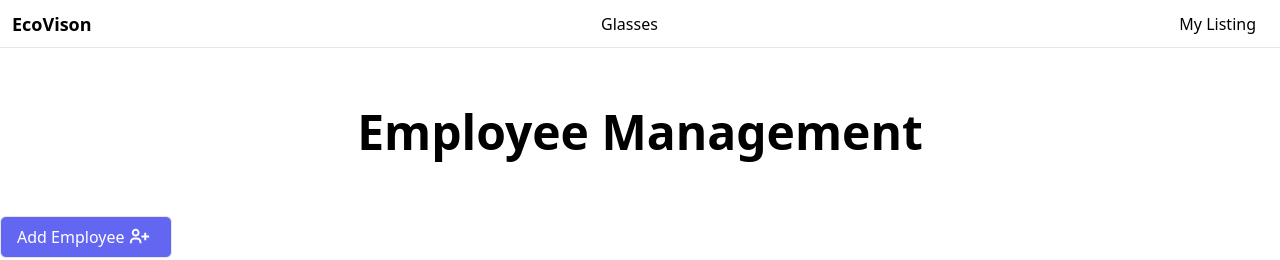
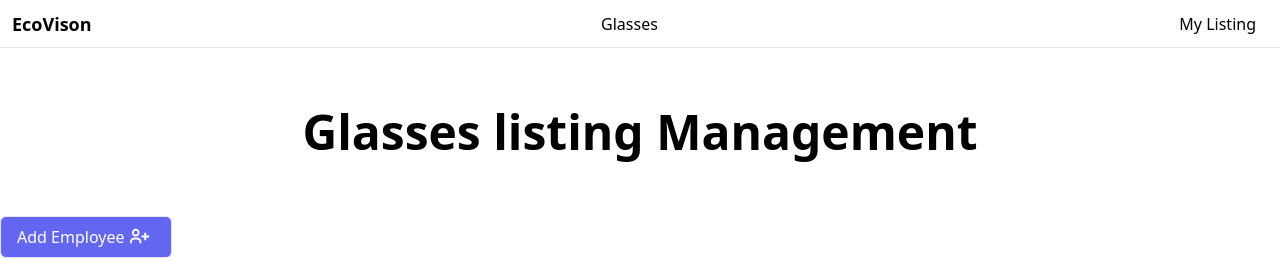
Before and after one commit to cynndy/ecovision, a Next.js app: page /glasses in a window 1280 px wide. Shown: the top 260 px of the page. Built offline with nearby package versions, Linux system fonts and the light colour scheme.

Commit message:
Update glasses.js
Glasses Listing page update

```diff
--- a/pages/glasses.js
+++ b/pages/glasses.js
@@ -21,7 +21,7 @@ export default function Home() {
       </Head>
 
       <main className='py-5'>
-        <h1 className='text-xl md:text-5xl text-center font-bold py-10'>Employee Management</h1>
+        <h1 className='text-xl md:text-5xl text-center font-bold py-10'>Glasses listing Management</h1>
 
         <div className="container mx-auto flex justify-between py-5 border-b">
             <div className="left flex gap-3">
```
